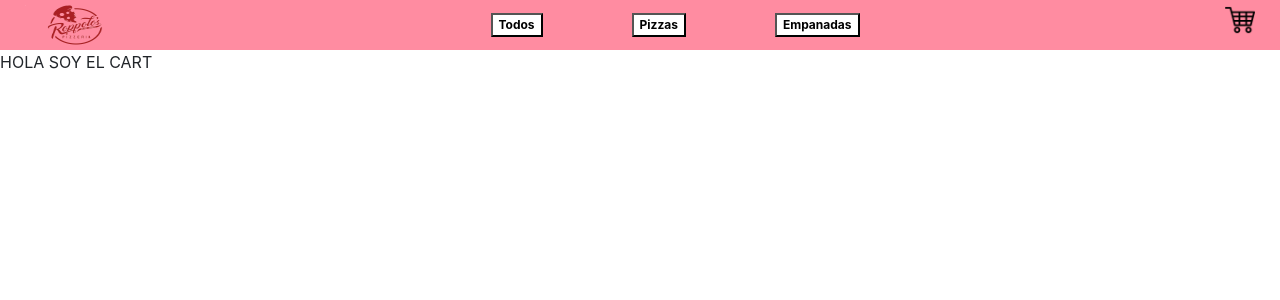
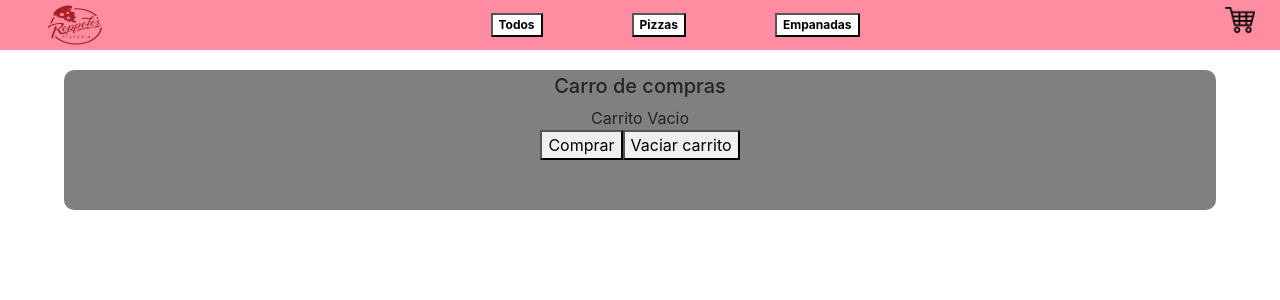
Before and after one commit to patriciol/ReactJS, a React (Create React App) app: page /cart in a window 1280 px wide. Shown: the top 300 px of the page. Built offline with nearby package versions, Linux system fonts and the light colour scheme.

Commit message:
actualizacion codigo

```diff
--- a/src/App.js
+++ b/src/App.js
@@ -1,13 +1,17 @@
 import NavBar from './components/NavBar/NavBar'
 import ItemListContainer from './components/ItemListContainer/ItemListContainer';
 import ItemDetailContainer from './components/ItemDetailContainer/ItemDetailContainer';
-import Cart from './components/Cart/Cart'
 import { BrowserRouter, Switch, Route } from 'react-router-dom'
+import CartContextProvider from './components/CarContext/CarContext';
+import CartList from './components/CartList/CartList';
 
 
 function App() {
   return (
     <>
+
+
+      <CartContextProvider>
 
         <BrowserRouter>
           <NavBar />
@@ -20,11 +24,13 @@ function App() {
               <ItemDetailContainer />
             </Route>
             <Route exact path="/cart">
-              <Cart />
+              <CartList />
             </Route>
           </Switch>
 
         </BrowserRouter>
+
+      </CartContextProvider>
 
     </>
 
--- /dev/null
+++ b/src/components/CarContext/CarContext.jsx
@@ -0,0 +1,82 @@
+import { render } from '@testing-library/react'
+import { createContext, useState, useContext,useEffect } from 'react'
+
+//creo el context
+const CartContext = createContext()
+
+//consumo el contexto creado
+export const useCartContext = () => useContext(CartContext)
+
+
+// defino el provider de mi contexto, donde recibe como parametro los childern de mi APP
+const CartContextProvider = ({ children }) => {
+
+
+    const [cartList, setCartList] = useState([])
+
+
+    function addItem(items) {
+
+
+        const agregado = isInCart(items)
+
+        if (!agregado) {
+            setCartList([
+                ...cartList,
+                items
+            ])
+        }
+        else {
+
+            let posicion = cartList.findIndex(prod => prod.detalle.id === items.detalle.id)
+
+            cartList[posicion].cantidad = cartList[posicion].cantidad + items.cantidad
+            setCartList(cartList)
+
+        }
+
+    }
+
+    function removeItem(items) {
+
+        let posicion = cartList.findIndex(prod => prod.detalle.id === items.detalle.id)
+        cartList.splice(posicion, 1)
+        setCartList(cartList)
+    }
+
+
+    function clear(items) {
+
+        setCartList([])
+
+    }
+
+    //funcion que le paso el item a agregar al carrito, y compara contra el listado del carrito
+    //devuelve true o false
+
+    function isInCart(items) {
+
+        return cartList.includes(cartList.find(prod => prod.detalle.id === items.detalle.id));
+
+    }
+
+    const mostrarListado = () => {
+        console.log(cartList)
+    }
+
+
+    return (
+        <CartContext.Provider value={{
+            cartList,
+            mostrarListado,
+            addItem,
+            removeItem,
+            clear,
+            isInCart
+        }}>
+            {children}
+        </CartContext.Provider>
+    )
+}
+
+export default CartContextProvider
--- a/src/components/Cart/Cart.jsx
+++ /dev/null
@@ -1,11 +0,0 @@
-import React from 'react'
-
-function Cart() {
-    return (
-        <div>
-            HOLA SOY EL CART
-        </div>
-    )
-}
-
-export default Cart
--- /dev/null
+++ b/src/components/CartItem/CartItem.jsx
@@ -0,0 +1,27 @@
+import React,{useEffect} from 'react'
+import { useCartContext, } from '../CarContext/CarContext'
+import { Link } from 'react-router-dom'
+function CartItem({ prod}) {
+
+
+
+     const { removeItem } = useCartContext();
+
+     const eliminar = () => {
+        removeItem(prod)
+
+    }
+
+    return (
+        <>
+
+            <div>
+                <p>id {prod.detalle.nombre} y cantidad {prod.cantidad}</p>
+                <Link to="/cart"><button onClick={eliminar}>borrar</button></Link>
+
+            </div>
+        </>
+    )
+}
+
+export default CartItem
--- /dev/null
+++ b/src/components/CartList/CartList.css
@@ -0,0 +1,10 @@
+.contenedorCarrito{
+    width: 90%;
+    padding: 4px;
+
+    min-height: 140px ;
+    margin: 20px auto;
+    background-color: grey;
+    border-radius: 10px;
+    text-align: center;
+}
--- /dev/null
+++ b/src/components/CartList/CartList.jsx
@@ -0,0 +1,39 @@
+import React from 'react'
+import { useCartContext } from '../CarContext/CarContext'
+import CartItem from '../CartItem/CartItem'
+import './CartList.css'
+
+function CartList() {
+
+    const { cartList, clear } = useCartContext();
+
+    const eliminarTodo = () => {
+        clear()
+    }
+
+
+    return (
+        <>
+
+            <div className="contenedorCarrito">
+                <h5>Carro de compras</h5>
+
+                {
+                    (cartList.length > 0)
+                        ? cartList.map(prod => <CartItem prod={prod} />)
+                        : <div>Carrito Vacio</div>
+
+                }
+
+                <button>Comprar</button>
+                <button onClick={eliminarTodo} >Vaciar carrito</button>
+            </div>
+        </>
+
+
+
+
+    )
+}
+
+export default CartList
--- a/src/components/Item/Item.jsx
+++ b/src/components/Item/Item.jsx
@@ -1,26 +1,31 @@
 import React, { useState } from 'react'
 import ItemCount from '../ItemCount/ItemCount'
+import { useCartContext } from '../CarContext/CarContext'
 
-import{Link} from 'react-router-dom'
+import { Link } from 'react-router-dom'
 
 import './Item.css'
-function Item({producto}) {
+function Item({ detalle }) {
 
-    const[cantidad,setCantidad] = useState(0)
+    const [cantidad, setCantidad] = useState(0)
 
-    const onAdd = (count) =>{
+    const {addItem} = useCartContext();
+
+    const onAdd = (count) => {
         setCantidad(count)
+        addItem({ detalle, cantidad: count })
+
     }
 
 
     return (
         <div className="card">
 
-            <h4 className="tituloCard"> {producto.nombre}</h4>
-           <img className="fotoCard" src={producto.foto} alt={producto.nombre} />
-            <Link to={`/item/${producto.id}`}><button className="btnDescripcion">Descripcion</button></Link>
-            <span className="precioCard">Precio por unidad: ${producto.precio}</span>
-            <ItemCount detalle={producto} onAdd={onAdd} />
+            <h4 className="tituloCard"> {detalle.nombre}</h4>
+            <img className="fotoCard" src={detalle.foto} alt={detalle.nombre} />
+            <Link to={`/item/${detalle.id}`}><button className="btnDescripcion">Descripcion</button></Link>
+            <span className="precioCard">Precio por unidad: ${detalle.precio}</span>
+            <ItemCount detalle={detalle} onAdd={onAdd} />
         </div>
     )
 }
--- a/src/components/ItemDetail/ItemDetail.jsx
+++ b/src/components/ItemDetail/ItemDetail.jsx
@@ -1,5 +1,6 @@
 import React, { useState } from 'react'
 import { Link } from 'react-router-dom'
+import { useCartContext } from '../CarContext/CarContext'
 import ItemCount from '../ItemCount/ItemCount'
 import './ItemDetail.css'
 
@@ -7,12 +8,14 @@ import './ItemDetail.css'
 function ItemDetail({ detalle }) {
 
     const [cantidad, setCantidad] = useState(0)
+    const { addItem} = useCartContext();
 
-     const onAdd = (count) => {
+    const onAdd = (count) => {
         setCantidad(count)
+        addItem( { detalle , cantidad: count })
     }
 
-    console.log(cantidad)
+
 
 
     return (
--- a/src/components/ItemDetailContainer/ItemDetailContainer.jsx
+++ b/src/components/ItemDetailContainer/ItemDetailContainer.jsx
@@ -29,7 +29,6 @@ function ItemDetailContainer() {
 
 
 
-    console.log(loading)
     return (
         <div className="contenedorDetalle">
 
--- a/src/components/ItemList/ItemList.jsx
+++ b/src/components/ItemList/ItemList.jsx
@@ -6,7 +6,7 @@ function ItemList({productos}) {
         <>
 
             {
-                productos.map(prod => <Item key={prod.id} producto={prod} />)
+                productos.map(prod => <Item key={prod.id} detalle={prod} />)
             }
         </>
     )
```
